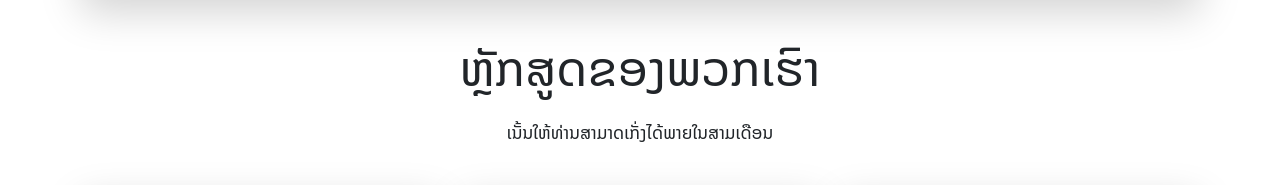
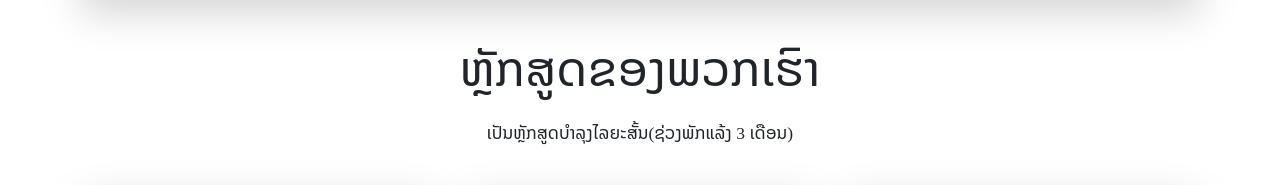
Before and after one commit to kenglee123456789/paleecenter-frontend, a plain HTML site: page index.html in a window 1280 px wide. Shown: the part 1801-1986 px from the top of the page. Drawn offline with nearby package versions, Linux system fonts and the light colour scheme.

Commit message:
Update index.html

```diff
--- a/index.html
+++ b/index.html
@@ -162,7 +162,7 @@
     <section id="courses" class="py-5">
         <div class="container text-center">
             <h2 class="display-4 mb-4" data-aos="fade-up">ຫຼັກສູດຂອງພວກເຮົາ</h2>
-            <p class="lead mb-5" data-aos="fade-up" data-aos-delay="200">ເນັ້ນໃຫ້ທ່ານສາມາດເກັ່ງໄດ້ພາຍໃນສາມເດືອນ</p>
+            <p class="lead mb-5" data-aos="fade-up" data-aos-delay="200">ເປັນຫຼັກສູດບຳລຸງໄລຍະສັ້ນ(ຊ່ວງພັກແລ້ງ 3 ເດືອນ)</p>
             <div class="row">
                 <div class="col-md-4 mb-4" data-aos="fade-up" data-aos-delay="400">
                     <div class="card shadow-lg">
```
